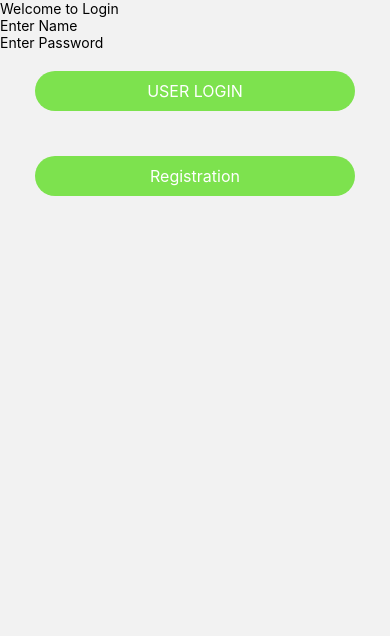
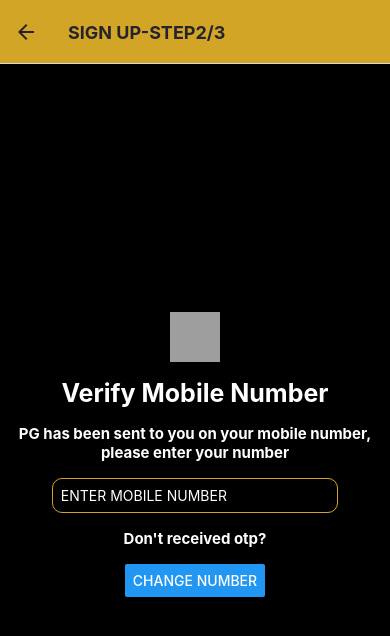
Before and after one commit to TeamXIT/TeamXFlyer, a React Native app: screen /VerificationScreen in a window 390 px wide. Shown: the top 636 px of the page. Built offline with nearby package versions, Linux system fonts and the light colour scheme; grey boxes are pictures that could not be loaded.

Commit message:
verfication_page

```diff
--- a/App.tsx
+++ b/App.tsx
@@ -8,6 +8,7 @@ import RegisterScreen from './Screens/Authn/RegisterScreen';
 
 import SplashScreen from './Screens/Authn/SplashScreen';
 import Dashboard from './Screens/Dashboard/Dashboard';
+import VerificationScreen from './Screens/Authn/VerificationScreen';
 
 const Stack = createStackNavigator();
 
@@ -34,7 +35,23 @@ const Authn = () => {
           },
         }}
       />
-    </Stack.Navigator>
+      <Stack.Screen
+     name="VerificationScreen"
+      component={VerificationScreen}
+     options={{
+    title: 'SIGN UP-STEP2/3', // Set Header Title
+    headerStyle: {
+      backgroundColor: '#D2A526', // Set Header color
+    },
+    headerTintColor: '#25242C', // Set Header text color
+    headerTitleStyle: {
+      fontWeight: 'bold', // Set Header text style
+
+    },
+
+  }}
+/>
+</Stack.Navigator>
   );
 };
 
@@ -63,6 +80,12 @@ function App(): React.JSX.Element {
           // Hiding header for Navigation Drawer
           options={{ headerShown: false }}
         />
+        <Stack.Screen
+          name="VerificationScreen"
+          component={Authn}
+          // Hiding header for Navigation Drawer
+          options={{ headerShown: false }}
+        />
       </Stack.Navigator>
     </NavigationContainer>
   );
--- a/Screens/Authn/RegisterScreen.tsx
+++ b/Screens/Authn/RegisterScreen.tsx
@@ -1,9 +1,9 @@
 import { Text, View, TouchableOpacity, GestureResponderEvent, StyleSheet } from "react-native";
 
-const RegisterScreen = ({props}) => {
+const RegisterScreen = (props) => {
 
     function handleSubmitPress(): void {
-        props.navigation.navigate('LoginScreen');
+        props.navigation.navigate('VerificationScreen');
     }
 
     return (
--- /dev/null
+++ b/Screens/Authn/VerificationScreen.tsx
@@ -0,0 +1,84 @@
+import React, { useState } from 'react';
+import { View, Text, Button, StyleSheet, TextInput, TouchableOpacity, Image } from 'react-native';
+import AsyncStorage from "@react-native-async-storage/async-storage";
+
+const handleResendOTP = () => {
+  console.log("Resend OTP logic");
+};
+
+const VerificationScreen = ({ navigation }) => {
+  const [stringValue, setStringValue] = useState('');
+  const [mobileNumber, setMobileNumber] = useState('');
+
+  return (
+    <View style={styles.container}>
+      <Image source={require('../../image/verfication.png')} style={styles.logo} />
+      <Text style={styles.title}>Verify Mobile Number</Text>
+      {/* Use forward slashes and correct the image filename */}
+      <Text style={styles.centeredText}>
+        PG has been sent to you on your mobile number, please enter your number
+      </Text>
+
+      <View style={styles.textInputContainer}>
+        <TextInput
+          placeholder="ENTER MOBILE NUMBER"
+          onChangeText={(number) => {
+            console.log(number);
+            setMobileNumber(number);
+          }}
+          style={styles.textInput}
+        />
+      </View>
+
+      <TouchableOpacity onPress={handleResendOTP}>
+        <Text style={styles.centeredText}>Don't received otp?</Text>
+      </TouchableOpacity>
+
+      <Button title="Change Number" onPress={() => console.log('Change number pressed')} />
+    </View>
+  );
+};
+
+const styles = StyleSheet.create({
+  container: {
+    flex: 1,
+    justifyContent: 'center',
+    alignItems: 'center',
+    padding: 16,
+    backgroundColor: 'black',
+  },
+  title: {
+    fontSize: 25,
+    fontWeight: 'bold',
+    marginBottom: 16,
+    color: 'white',
+  },
+  centeredText: {
+    fontSize: 15,
+    marginBottom: 16,
+    fontWeight: 'bold',
+    textAlign: 'center',
+    color: 'white',
+  },
+  textInputContainer: {
+    borderWidth: 1,
+    borderColor: '#D2A526',
+    borderRadius: 10,
+    marginBottom: 16,
+    width: '80%',
+
+  },
+  textInput: {
+    padding: 8,
+    color: 'white',
+
+  },
+  logo: {
+    width: 50,
+    height: 50,
+    marginBottom: 16,
+  },
+
+});
+
+export default VerificationScreen;
```
